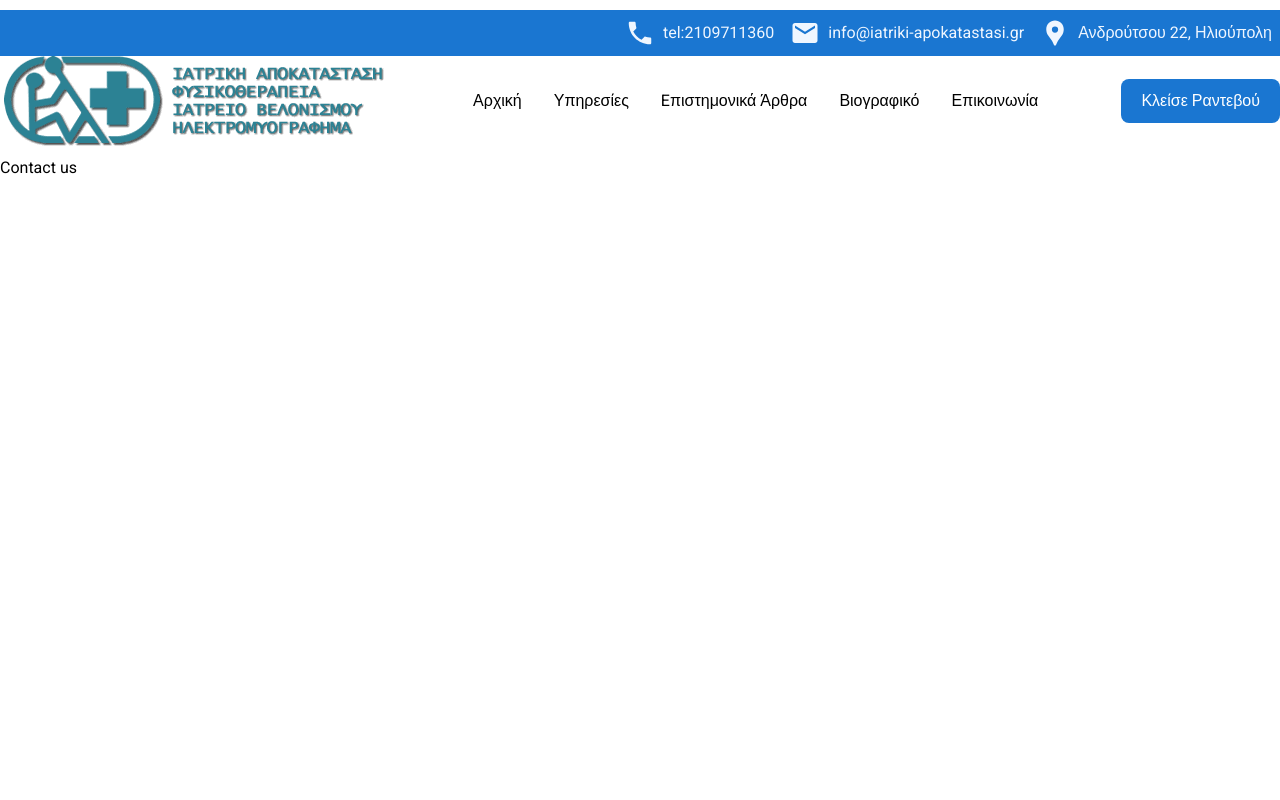
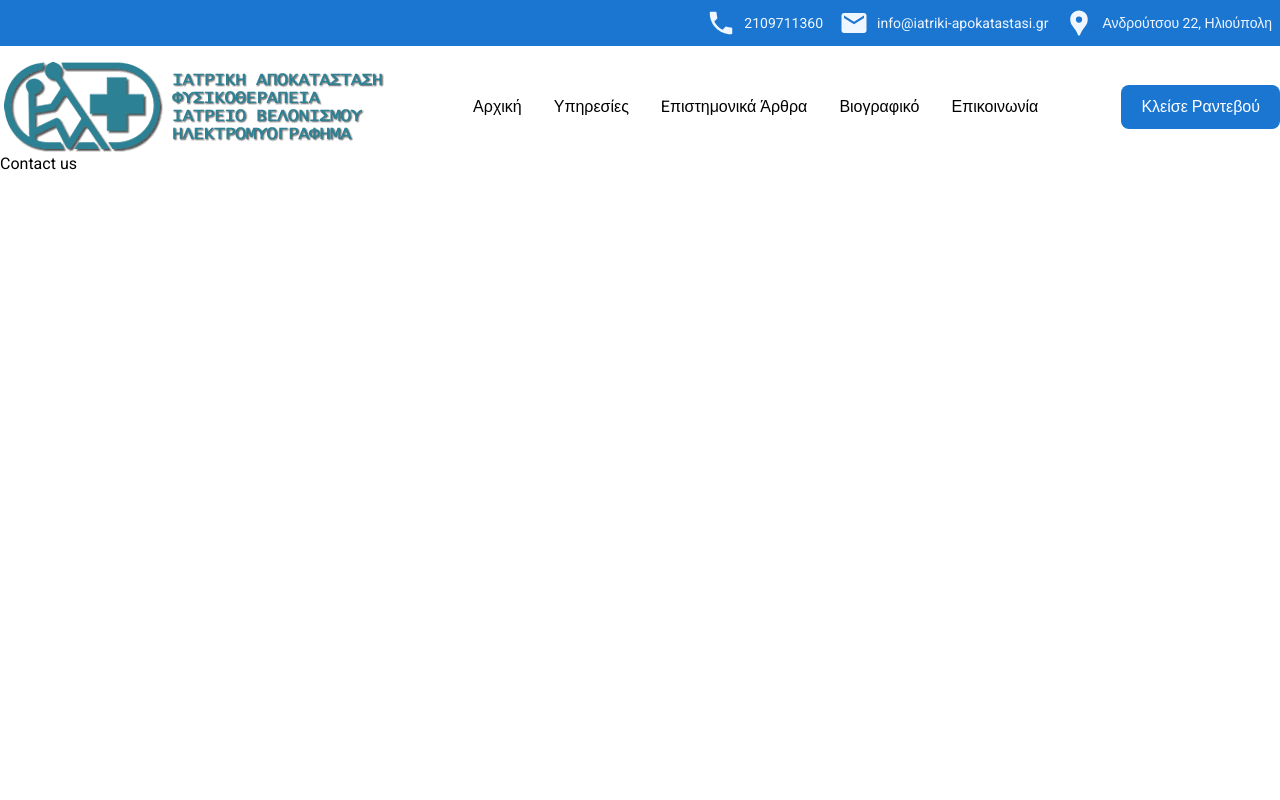
Before and after one commit to TheodosiouEleanna/iatriki-apokatastasi, a Next.js app: page /contact in a window 1280 px wide. Shown: the top 800 px of the page. Built offline with nearby package versions, Linux system fonts and the light colour scheme.

Commit message:
corrected tailwind config

```diff
--- a/tailwind.config.js
+++ b/tailwind.config.js
@@ -6,11 +6,9 @@ module.exports = {
   content: ["./app/**/*.{js,ts,jsx,tsx}", "./ui/**/*.{js,ts,jsx,tsx}"],
   darkMode: "class",
   theme: {
-    colors: {
-      blue: "#1a76d1",
-    },
     extend: {
       colors: {
+        blue: "#1a76d1",
         primary: {
           50: "#eff6ff",
           100: "#dbeafe",
--- a/ui/Footer.tsx
+++ b/ui/Footer.tsx
@@ -26,7 +26,7 @@ const footerSections = [
 
 const Footer = (): JSX.Element => {
   return (
-    <footer className=" bg-black text-white flex items-center flex-col py-10">
+    <footer className="bg-black text-white flex items-center flex-col py-10">
       <div className="flex justify-center items-start gap-20 pb-7">
         {footerSections.map((footerSection, index) => (
           <section key={index}>
--- a/ui/Header.tsx
+++ b/ui/Header.tsx
@@ -17,17 +17,24 @@ const linksConfig = [
 const Header = (): JSX.Element => {
   return (
     <header>
-      <nav className="bg-white border-gray-200   py-2.5 dark:bg-gray-800">
-        <div className="flex flex-wrap justify-end items-end mx-auto max-w-screen-xl  bg-blue gap-4 p-2 text-primary-50">
-          <Link className="flex gap-2 items-center" href={`tel:${PHONE}`}>
-            <MdPhone size={30} /> {`tel:${PHONE}`}
+      <nav>
+        <div className="flex flex-wrap justify-end items-end  max-w-screen mb-4 bg-blue gap-4 p-2 text-primary-50">
+          <Link
+            className="text-sm flex gap-2 items-center"
+            href={`tel:${PHONE}`}
+          >
+            <MdPhone size={30} />
+            {PHONE}
           </Link>
-          <Link className="flex gap-2 items-center" href={`mailto:${MAIL}`}>
+          <Link
+            className="text-sm flex gap-2 items-center"
+            href={`mailto:${MAIL}`}
+          >
             <MdMail size={30} />
             {MAIL}
           </Link>
 
-          <Link className="flex gap-2 items-center" href="/map">
+          <Link className="text-sm flex gap-2 items-center" href="/map">
             <MdLocationPin size={30} />
             {ADDRESS}
           </Link>
```
Also changed, not shown: tsconfig.json (+13 -4 lines).
